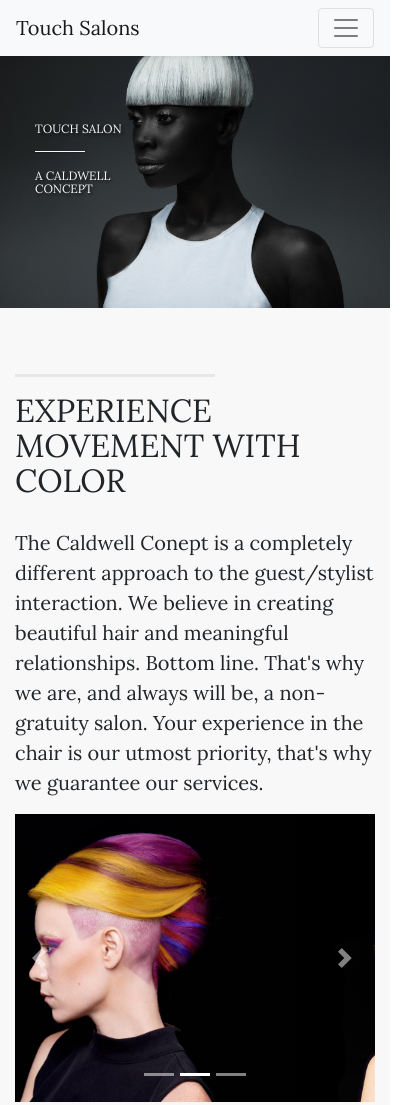
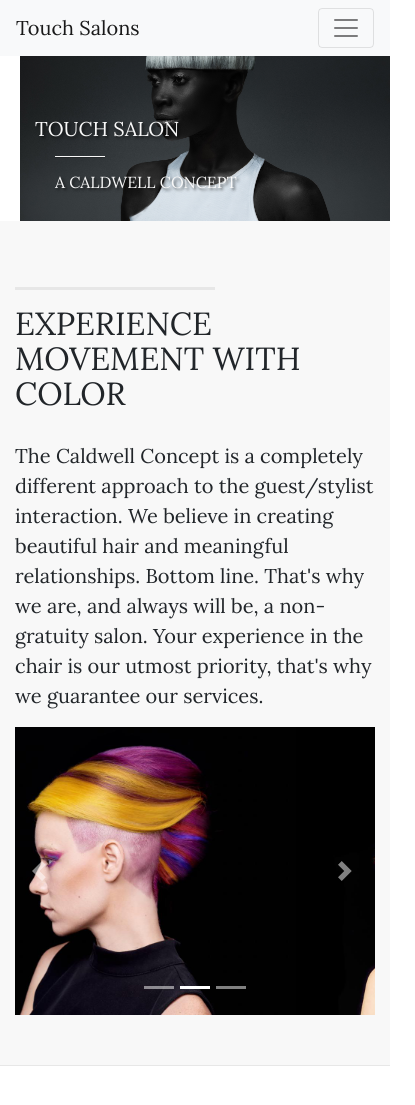
Before and after one commit to marianapt/JennaSalon, a plain HTML site: page index.html in a window 390 px wide. Shown: the top 1105 px of the page, 415 px wide, since content can reach past the window. Drawn offline with Linux system fonts and the light colour scheme.

Commit message:
added responsiveness to index.

```diff
--- a/css/landing-page.css
+++ b/css/landing-page.css
@@ -16,8 +16,9 @@ h6 {
 }
 
 .intro-header {
-  padding-top: 50px;
-  padding-bottom: 50px;
+  margin-left: 20px;
+  padding-top: 90px;
+ padding-right: 200px;
   text-align: left;
   color: #f8f8f8;
   background: url(../img/intro-bg.jpg) no-repeat center center;
@@ -25,6 +26,7 @@ h6 {
 }
 
 .intro-message {
+  white-space: nowrap;
   padding-right: 65%;
   position: relative;
   padding-top: 20%;
@@ -32,14 +34,15 @@ h6 {
 }
 
 .intro-message>h1 {
-  margin-left: 20px;
+  margin-left: 15px;
+  padding-right: 380px;
   text-shadow: 2px 2px 3px rgba(0, 0, 0, 0.6);
-  font-size: 5em;
+  font-size: 2em;
 }
 
 .intro-divider {
   margin-left: 20px;
-  width: 200px;
+  width: 250px;
   border-top: 1px solid #f8f8f8;
   border-bottom: 1px solid rgba(0, 0, 0, 0.2);
 }
@@ -69,9 +72,7 @@ h6 {
   ul.intro-social-buttons>li:last-child {
     margin-bottom: 0;
   }
-  .intro-divider {
-    width: 50%;
-  }
+
 }
 
 .network-name {
@@ -127,6 +128,13 @@ h6 {
   margin-top: 0;
 }
 
+
+@media(max-width:1400px) {
+  .intro-divider {
+    width: 300px;
+  }
+  }
+
 @media(max-width:1199px) {
   ul.banner-social-buttons {
     float: left;
@@ -134,12 +142,33 @@ h6 {
   }
 }
 
-@media(max-width:767px) {
+@media(max-width:980px) {
+.intro-divider {
+  width: 200px;
+
+}
+
+h3{ font-size:18px; }
+}
+
+
+
+@media(max-width:890px) {
+  .intro-divider {
+    width: 100px;
+  }
+  }
+
+
+@media(max-width:720px) {
   .banner h2 {
     margin: 0;
     text-shadow: 2px 2px 3px rgba(0, 0, 0, 0.6);
     font-size: 3em;
   }
+  .intro-message h1 { font-size: 28px;}
+
+
   ul.banner-social-buttons>li {
     display: block;
     margin-bottom: 20px;
@@ -147,6 +176,11 @@ h6 {
   }
   ul.banner-social-buttons>li:last-child {
     margin-bottom: 0;
+  }
+
+  .intro-divider {
+    width: 200px;
+
   }
 }
 
@@ -159,11 +193,29 @@ p.copyright {
   margin: 15px 0 0;
 }
 
+
+@media screen and (max-width: 683px) {
+  .intro-message h1 {
+    margin-left: 15px;
+    font-kerning: normal;
+    font-size: 20px;
+    white-space: nowrap;
+  }
+.intro-divider{
+  width: 140px;
+}
+.intro-message h3{
+  font-size: 16px;
+  white-space: nowrap;
+}
+}
+
+
 @media screen and (max-width: 500px) {
-  .intro-message>h1 {
-    margin-left: 20px;
-
-    font-size: 12px;
+  .intro-message h1 {
+    margin-left: 0px;
+    font-kerning: normal;
+    font-size: 20px;
   }
 
   .intro-divider {
@@ -172,7 +224,8 @@ p.copyright {
   }
 
   .intro-message>h3 {
- font-size: 12px;
+ font-size: 16px;
+ font-kerning: normal;
   }
 
   html, body {
--- a/index.html
+++ b/index.html
@@ -92,7 +92,7 @@
           <h2  style="font-family: Lora;" class="section-heading">EXPERIENCE MOVEMENT WITH COLOR<br></h2>
           <p  style="font-family: Lora;" class="lead">
 
-The Caldwell Conept is a completely different approach to the guest/stylist interaction. We believe in creating beautiful hair and meaningful relationships. Bottom line. That's why we are, and always will be, a non-gratuity salon. Your experience in the chair is our utmost priority, that's why we guarantee our services.</p>
+The Caldwell Concept is a completely different approach to the guest/stylist interaction. We believe in creating beautiful hair and meaningful relationships. Bottom line. That's why we are, and always will be, a non-gratuity salon. Your experience in the chair is our utmost priority, that's why we guarantee our services.</p>
         </div>
         <div class="col-lg-5 mr-auto">
           <div id="carouselExampleIndicators" class="carousel slide" data-ride="carousel">
@@ -137,7 +137,7 @@ The Caldwell Conept is a completely different approach to the guest/stylist inte
 
               <div class="card-body">
                 <h4 class="card-title">Color Services</h4>
-                <p class="card-text">Color Services Color-work: $75-155 <br>
+                <p class="card-text">Color-work: $75-155 <br>
                   Color-work Face Framing: $120-200  <br>
                   Color-work Partial: $175-255 Color-work <br>
                  Full Highlight: $135-215  <br>
```
